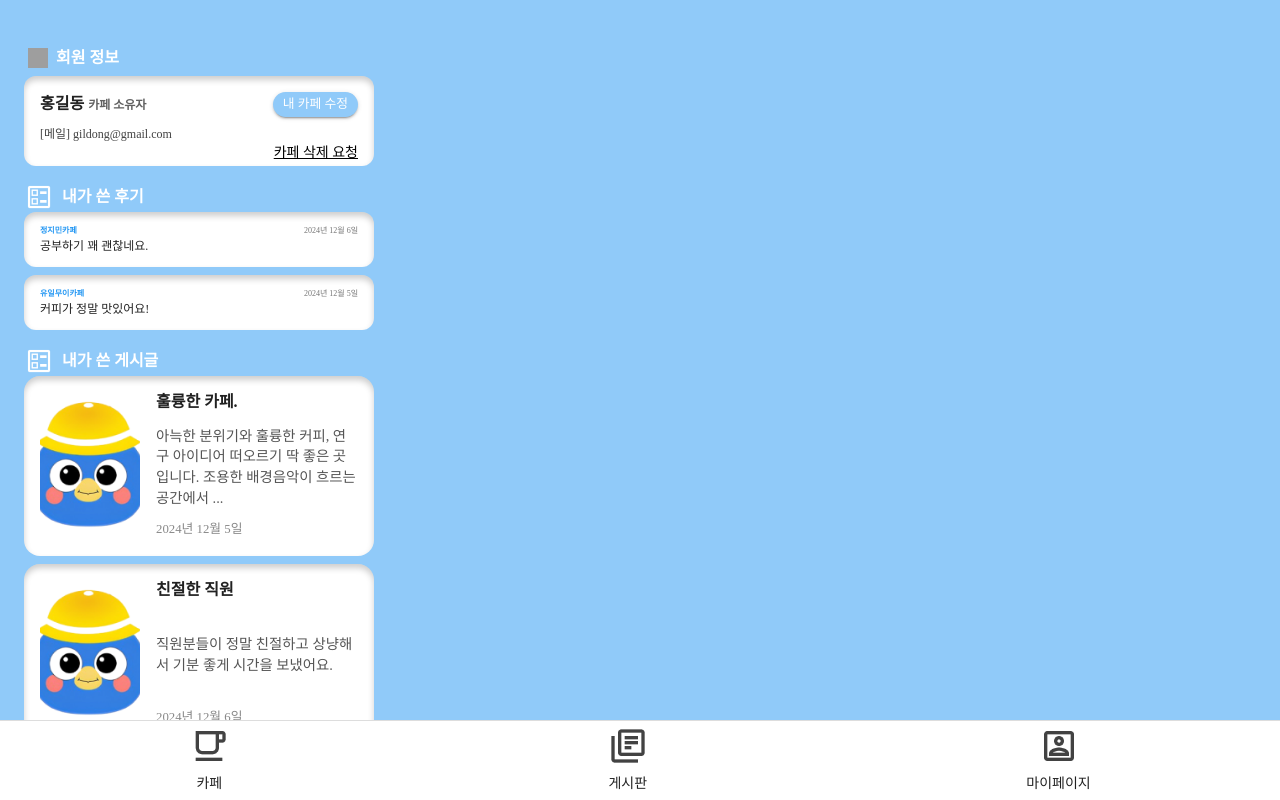
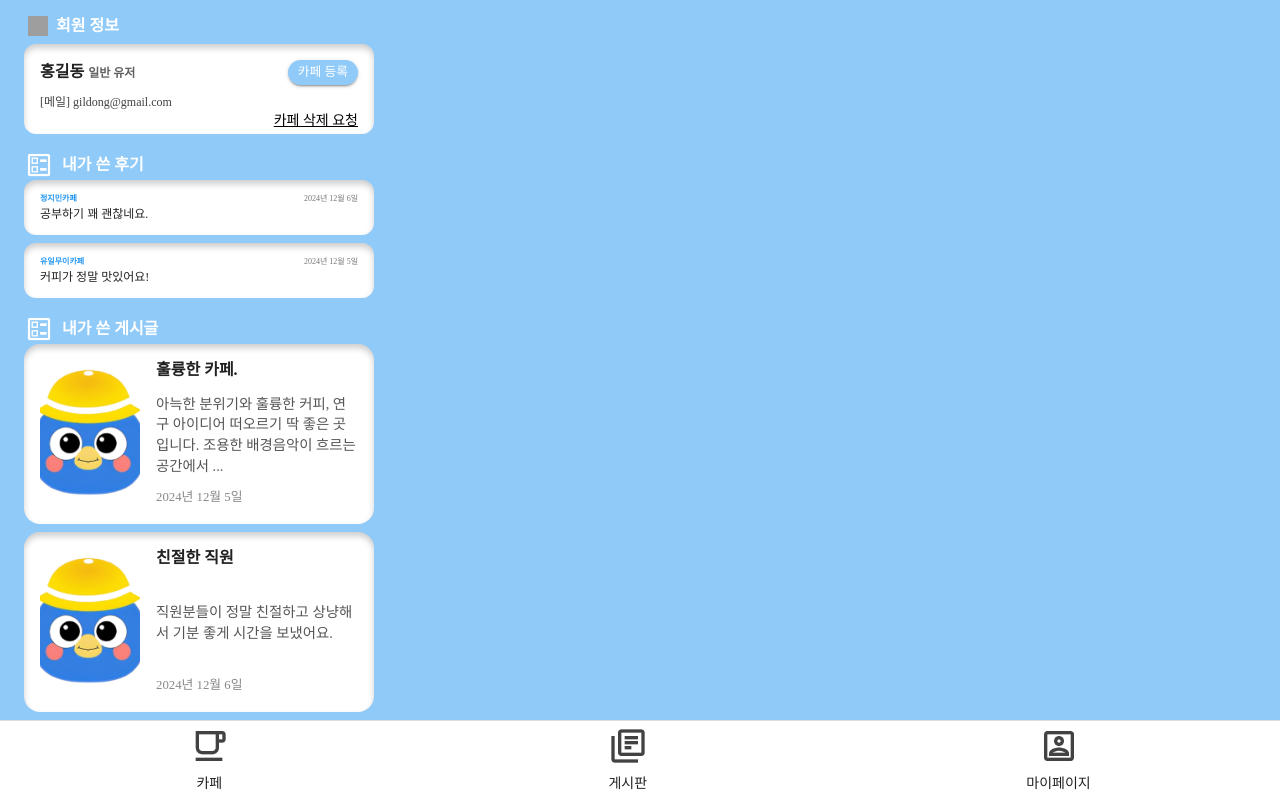
Before and after one commit to ZoJim/Boogakcong-FE, a Next.js app: page /mypage in a window 1280 px wide. Built offline with nearby package versions, Linux system fonts and the light colour scheme; grey boxes are pictures that could not be loaded; a web font is replaced by a local one.

Commit message:
UserInfo role 적용

```diff
--- a/src/app/mypage/page.tsx
+++ b/src/app/mypage/page.tsx
@@ -24,7 +24,8 @@ const Page = () => {
     // 샘플 데이터
     const userInfo = {
         name: '홍길동',
-        role: '카페 소유자',
+        role: '일반 유저',
+        //role: '카페 소유자',
         email: 'gildong@gmail.com',
     };
 
@@ -65,7 +66,7 @@ const Page = () => {
         >
             {/* User Info */}
             <Box sx={{ width: '100%', px: 3, mb: 1 }}>
-                <Box sx={{ display: 'flex', alignItems: 'center', ml: 0.5, mt: 0, mb: 1 }}>
+                <Box sx={{ display: 'flex', alignItems: 'center', ml: 0.5, mt: -8, mb: 1 }}>
                     <CardMedia
                         component="img"
                         src="/images/mypage_white.png"
```
